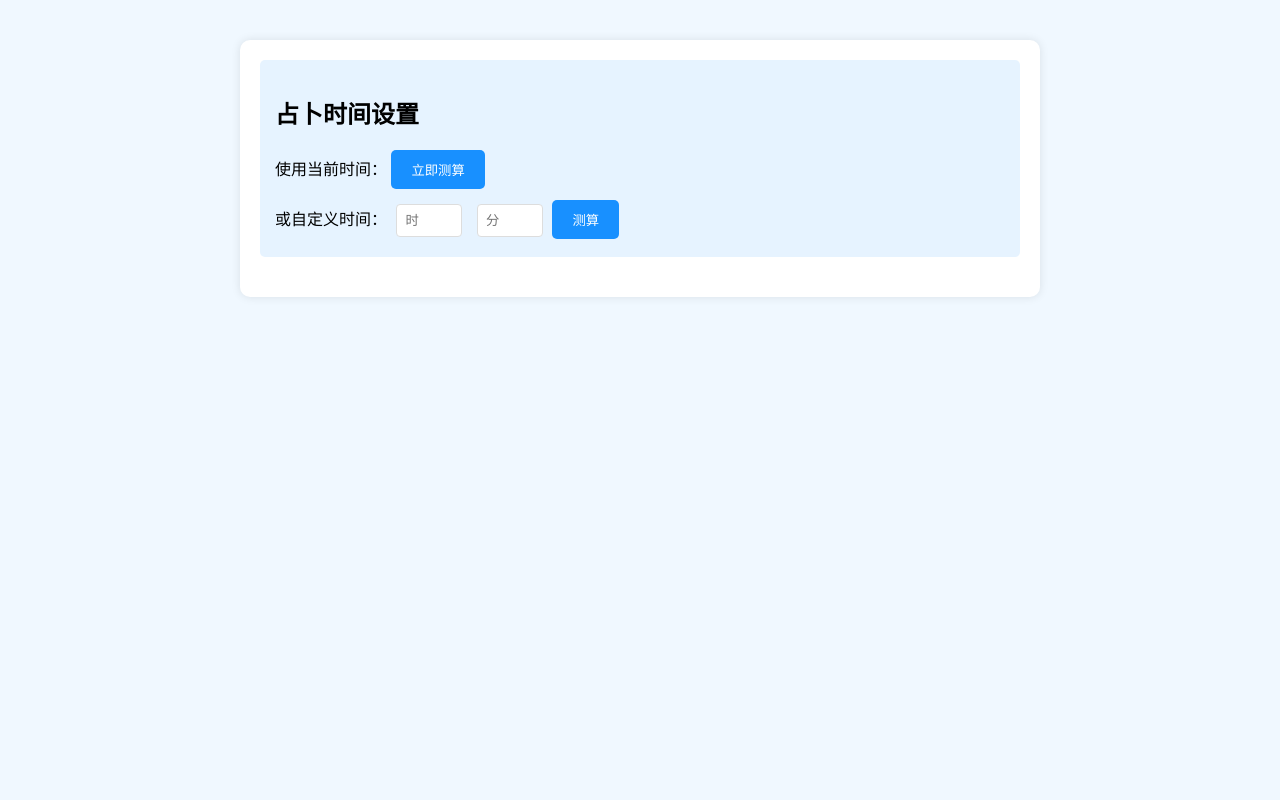
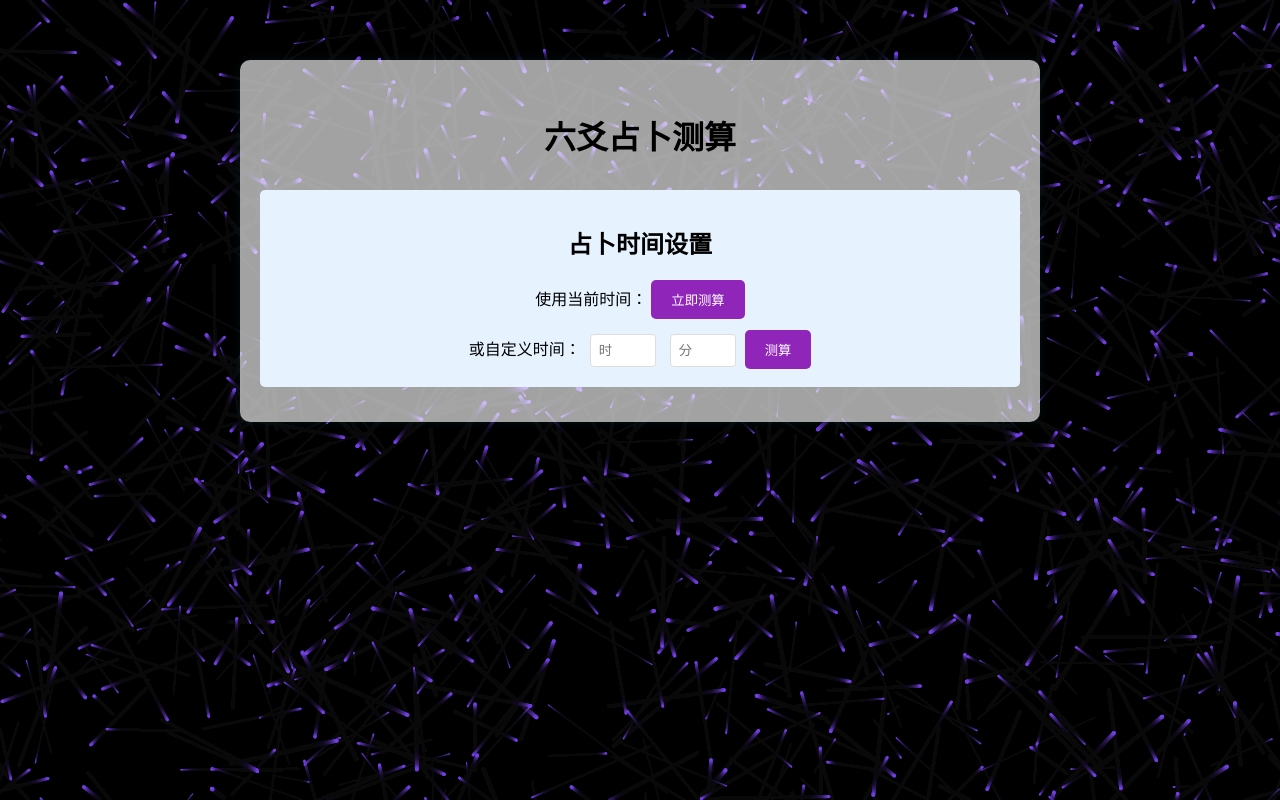
Before and after one commit to ep1phany591/xiao6ren, a plain HTML site: page index.html in a window 1280 px wide. Drawn offline with Linux system fonts and the light colour scheme.

Commit message:
Revamp index.html with new styles and background effect
Updated HTML structure and styles for the fortune-telling application, including a particle background effect and improved layout.

```diff
--- a/index.html
+++ b/index.html
@@ -1,38 +1,59 @@
 <!DOCTYPE html>
-<html lang="zh-CN">
+<html>
 <head>
     <meta charset="UTF-8">
     <title>六爻占卜测算</title>
     <style>
         body {
-            font-family: '微软雅黑', sans-serif;
+            font-family: "宋体", SimSun, serif;
             max-width: 800px;
             margin: 20px auto;
             padding: 20px;
-            background-color: #f0f8ff;
+            overflow-x: hidden; /* 只隐藏水平滚动条，避免影响垂直内容 */
+            background: #000; /* 黑色背景，突出粒子 */
         }
+        /* 关键：设置 canvas 为背景层 */
+        #particleCanvas {
+            display: block;
+            position: fixed; /* 固定在窗口，不随滚动移动 */
+            top: 0;
+            left: 0;
+            z-index: -1; /* 置于底层，作为背景 */
+        }
+        /* 示例：添加上层内容，验证背景效果 */
+        .content {
+            color: #fff;
+            text-align: center;
+            padding: 100px 20px;
+            font-size: 24px;
+        }
+
         .container {
-            background-color: white;
+            background-color: rgba(255, 255, 255, 0.637);
             padding: 20px;
             border-radius: 10px;
-            box-shadow: 0 0 10px rgba(0,0,0,0.1);
+            box-shadow: 0 0 10px rgba(43, 161, 207, 0.1);
+             text-align: center; /* 内部元素居中 */
+            margin: 20px auto; /* 容器自身水平居中 */
         }
         .time-section {
             margin-bottom: 20px;
             padding: 15px;
             background-color: #e6f3ff;
             border-radius: 5px;
+             margin: 15px auto; /* 自身水平居中 */
+            text-align: center; /* 内部元素居中 */
         }
         .gua-card {
             margin: 15px 0;
             padding: 15px;
             background-color: #fffbe6;
-            border-left: 4px solid #1890ff;
+            border-left: 4px solid #e8f805;
             border-radius: 4px;
             white-space: pre-line;
         }
         button {
-            background-color: #1890ff;
+            background-color: #8f25b9;
             color: white;
             border: none;
             padding: 10px 20px;
@@ -40,7 +61,7 @@
             cursor: pointer;
         }
         button:hover {
-            background-color: #40a9ff;
+            background-color:rgba(139, 71, 184, 0.6);
         }
         input {
             padding: 8px;
@@ -49,9 +70,14 @@
             border-radius: 4px;
         }
     </style>
+    <meta name="viewport" content="width=device-width, initial-scale=1.0, maximum-scale=1.0, user-scalable=no">
 </head>
 <body>
+    <!-- 粒子背景画布 -->
+    <canvas id="particleCanvas"></canvas>
+
     <div class="container">
+         <p style="width: auto;text-align: center;font-size:xx-large;font-weight: 800;">六爻占卜测算</p>
         <div class="time-section">
             <h2>占卜时间设置</h2>
             <div>
@@ -76,15 +102,43 @@
             <div id="gua3" class="gua-card"></div>
         </div>
     </div>
+<style>
+.tip {
+  display: none; /* 默认隐藏 */
+  position: absolute;
+  background: #333;
+  color: #fff;
+  padding: 8px 12px;
+  border-radius: 4px;
+  font-size: 14px;
+  margin-top: 5px;
+}
+.tip.show { display: inline-block; } /* 显示状态 */
+.trigger { color: #0066cc; cursor: pointer; }
+</style>
 
+<!-- JS：控制点击显示/隐藏 -->
+<script>
+function toggleTip(trigger) {
+  const tip = trigger.nextElementSibling;
+  tip.classList.toggle('show'); // 切换显示/隐藏
+
+  // 点击页面其他地方关闭提示
+  document.addEventListener('click', (e) => {
+    if (!trigger.contains(e.target) && !tip.contains(e.target)) {
+      tip.classList.remove('show');
+    }
+  });
+}
+</script>
     <script>
         const gua = [
-            "大安：\n身不动时，属木，为青龙。断辞曰：大安事事昌，求谋在东方，失物去不远，宅舍保安康，行人身未动，病者主无防，将军回田野，仔细与推详",
-            "留连：\n卒未归时，属水，为玄武。断辞曰：留连事难成，求谋日未明，官事只宜缓，去者未回程，失物南方见，急讨方称心，更须防口舌，人中且太平",
-            "速喜：\n人便至时，属火，为朱雀。断辞曰：速喜喜来临，求财向南行，失物申午未，逢人路上寻，官事有福德，病者无祸侵，田家六畜吉，行人有信音",
-            "赤口：\n官事凶时，属金，为白虎。断辞曰：赤口主口舌，官非切要防，失物急去寻，行人有惊慌，鸡犬多作怪，病者出西方，更须防咒诅，恐怕染蕴疾",
-            "小吉：\n人来喜时，属木，为六合。断辞曰：小吉最吉昌，路上好商良，阳人来报喜，失物在坤方，行人立便至，交关真是强，凡事皆和合，病者事无防",
-            "空亡：\n音信稀时，属土，为勾陈。断辞曰：空亡事不长，阴人小乘张，求财无有利，行人有灾殃，失物寻不见，官事主刑伤，病人逢暗鬼，乞解保安康"
+            "大安：\n身不动时，属木，为青龙。\n断辞曰：大安事事昌，求谋在东方，失物去不远，宅舍保安康，行人身未动，病者主无防，将军回田野，仔细与推详",
+            "留连：\n卒未归时，属水，为玄武。\n断辞曰：留连事难成，求谋日未明，官事只宜缓，去者未回程，失物南方见，急讨方称心，更须防口舌，人中且太平",
+            "速喜：\n人便至时，属火，为朱雀。\n断辞曰：速喜喜来临，求财向南行，失物申午未，逢人路上寻，官事有福德，病者无祸侵，田家六畜吉，行人有信音",
+            "赤口：\n官事凶时，属金，为白虎。\n断辞曰：赤口主口舌，官非切要防，失物急去寻，行人有惊慌，鸡犬多作怪，病者出西方，更须防咒诅，恐怕染蕴疾",
+            "小吉：\n人来喜时，属木，为六合。\n断辞曰：小吉最吉昌，路上好商良，阳人来报喜，失物在坤方，行人立便至，交关真是强，凡事皆和合，病者事无防",
+            "空亡：\n音信稀时，属土，为勾陈。\n断辞曰：空亡事不长，阴人小乘张，求财无有利，行人有灾殃，失物寻不见，官事主刑伤，病人逢暗鬼，乞解保安康"
         ];
 
         const shichen = [
@@ -156,5 +210,86 @@
             updateDisplay(result);
         }
     </script>
+    <script>
+        const canvas = document.getElementById('particleCanvas');
+        const ctx = canvas.getContext('2d');
+
+        function resizeCanvas() {
+            canvas.width = window.innerWidth;
+            canvas.height = window.innerHeight;
+        }
+        resizeCanvas();
+        window.addEventListener('resize', resizeCanvas);
+
+        class Particle {
+            constructor() {
+                this.x = Math.random() * canvas.width;
+                this.y = Math.random() * canvas.height;
+                this.vx = (Math.random() - 0.5) * 0.8;
+                this.vy = (Math.random() - 0.5) * 0.8;
+                this.radius = Math.random() * 1.5 + 0.5;
+                this.color = 'rgba(115, 64, 230, 0.8)';
+                this.mouseRange = 300;
+            }
+
+            update(mouse) {
+                if (mouse) {
+                    const dx = mouse.x - this.x;
+                    const dy = mouse.y - this.y;
+                    const distance = Math.sqrt(dx * dx + dy * dy);
+                    if (distance < this.mouseRange) {
+                        const force = (this.mouseRange - distance) / this.mouseRange;
+                        this.x += dx * force * 0.02;
+                        this.y += dy * force * 0.02;
+                    }
+                }
+
+                if (this.x < 0) this.x = canvas.width;
+                if (this.x > canvas.width) this.x = 0;
+                if (this.y < 0) this.y = canvas.height;
+                if (this.y > canvas.height) this.y = 0;
+
+                this.x += this.vx;
+                this.y += this.vy;
+            }
+
+            draw() {
+                ctx.beginPath();
+                ctx.arc(this.x, this.y, this.radius, 0, Math.PI * 2);
+                ctx.fillStyle = this.color;
+                ctx.fill();
+            }
+        }
+
+        const particles = [];
+        const particleCount = 1000;
+
+        function initParticles() {
+            for (let i = 0; i < particleCount; i++) {
+                particles.push(new Particle());
+            }
+        }
+
+        let mouse = null;
+        window.addEventListener('mousemove', (e) => {
+            mouse = { x: e.clientX, y: e.clientY };
+        });
+        window.addEventListener('mouseleave', () => {
+            mouse = null;
+        });
+
+        function animate() {
+            ctx.fillStyle = 'rgba(0, 0, 0, 0.05)';
+            ctx.fillRect(0, 0, canvas.width, canvas.height);
+            particles.forEach(particle => {
+                particle.update(mouse);
+                particle.draw();
+            });
+            requestAnimationFrame(animate);
+        }
+
+        initParticles();
+        animate();
+    </script>
 </body>
 </html>
```
